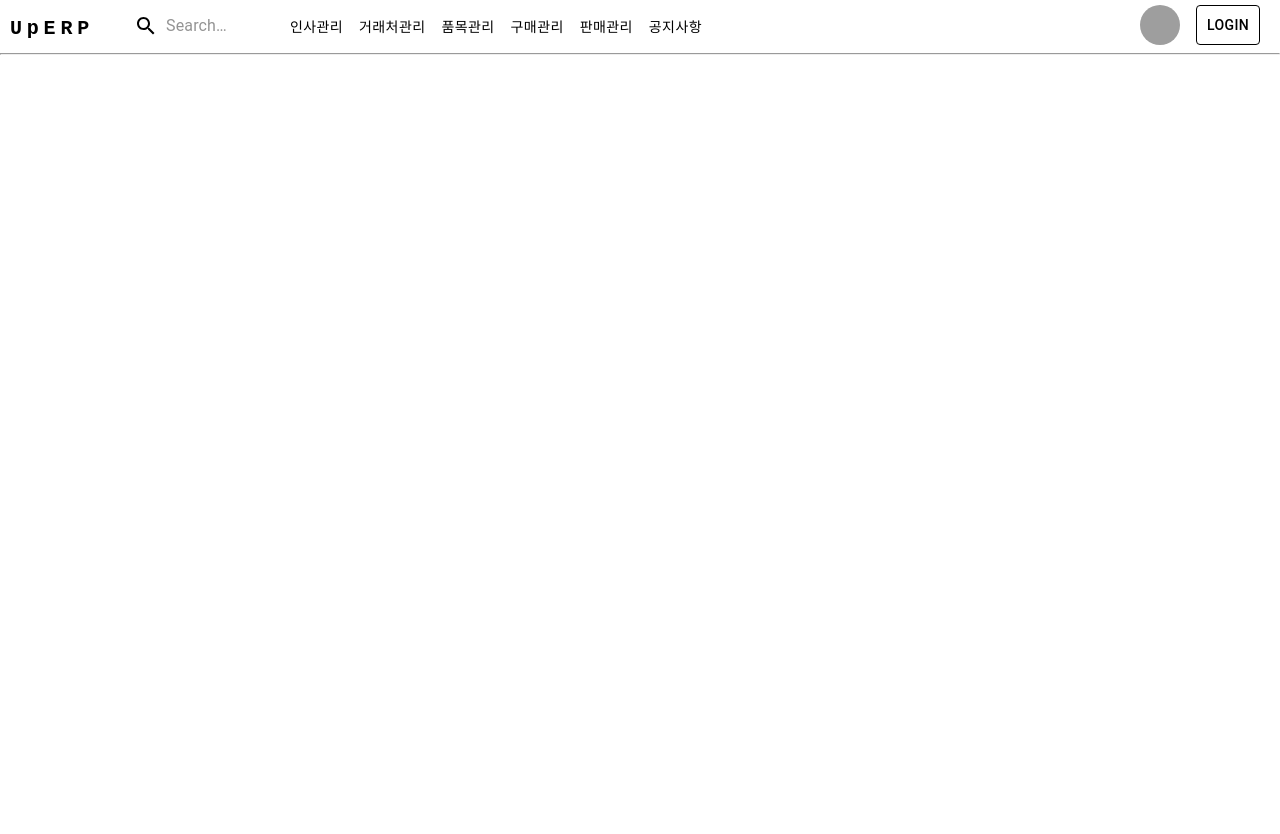
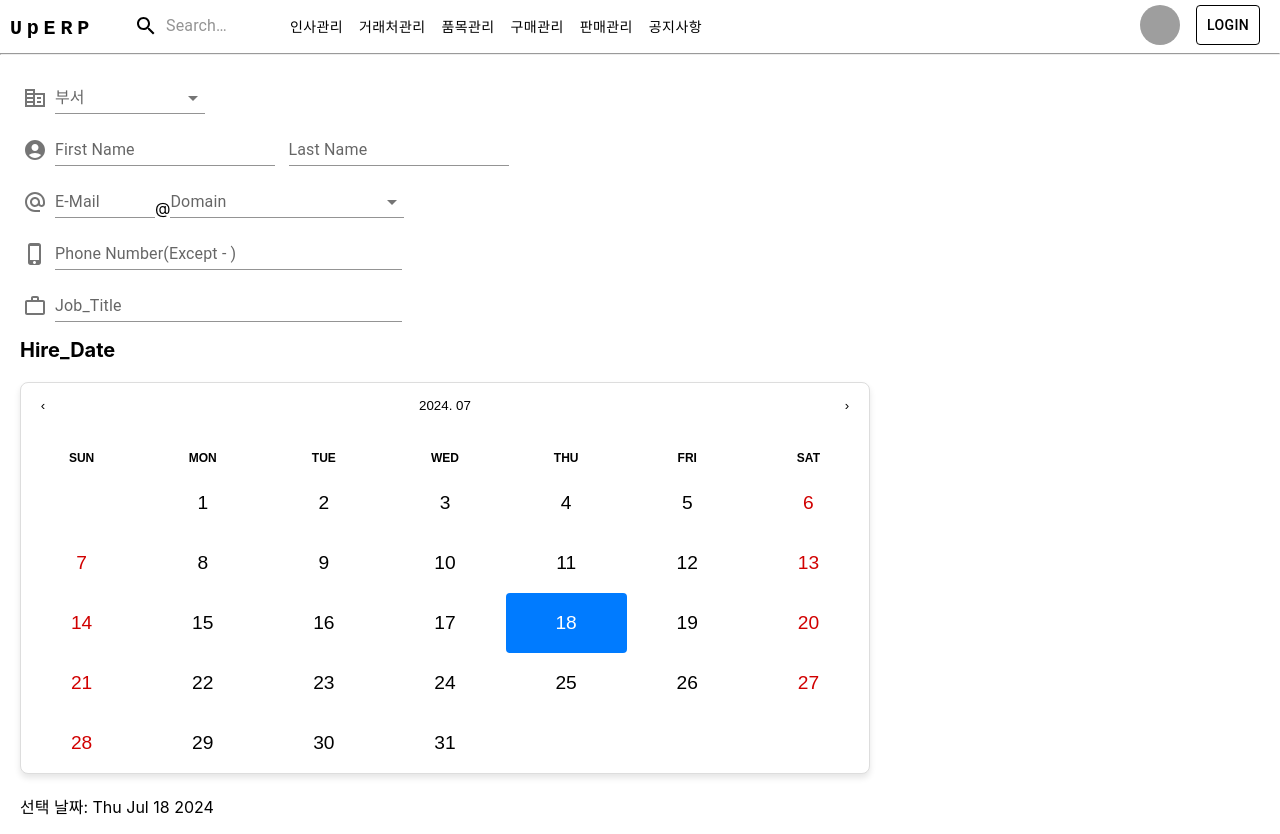
Before and after one commit to whkim98/UpErp, a React (Create React App) app in the folder frontend/: page /addEmployee in a window 1280 px wide. Before the commit the page ends 800 px from the top, so only its background shows below. Built offline with nearby package versions, Linux system fonts and the light colour scheme; no server answers; grey boxes are pictures that could not be loaded.

Commit message:
addEmployee

```diff
--- a/frontend/src/Root.js
+++ b/frontend/src/Root.js
@@ -4,6 +4,7 @@ import Main from './Main';
 import EmployeeManagement from './components/Employee/EmployeeManagement';
 import LoginForm from './components/Login/LoginForm';
 import HumanResource from './components/Employee/HumanResource';
+import AddEmployee from './components/Employee/AddEmployee';
 // import EmployeeManagement from './EmployeeManagement';
 // import ClientManagement from './ClientManagement';
 // import ItemManagement from './ItemManagement';
@@ -22,6 +23,7 @@ const Root = () => {
                 <Route path="/sales-management" element={<SalesManagement />} /> */}
                 <Route path="/loginform" element={<LoginForm/>}/>
                 <Route path='/humanresources' element={<HumanResource/>}/>
+                <Route path='/addEmployee' element={<AddEmployee/>}/>
             </Routes>
         </Router>
     );
--- /dev/null
+++ b/frontend/src/components/Employee/AddEmployee.js
@@ -0,0 +1,105 @@
+import { AccountCircle } from '@mui/icons-material';
+import { Autocomplete, Box, TextField } from '@mui/material';
+import CorporateFareIcon from '@mui/icons-material/CorporateFare';
+import AlternateEmailIcon from '@mui/icons-material/AlternateEmail';
+import PhoneIphoneIcon from '@mui/icons-material/PhoneIphone';
+import WorkOutlineIcon from '@mui/icons-material/WorkOutline';
+import React from 'react';
+import AddEmployeeHireDate from './AddEmployeeHireDate';
+
+const AddEmployee = () => {
+    const defaultProps = {
+        options: top100Films,
+        getOptionLabel: (option) => option.title,
+      };
+
+    const emailProps = {
+        options: email,
+        getOptionLabel: (option) => option.title,
+    }
+
+
+    return (
+        <div>
+            <table style={{width: '500px', marginLeft: '20px'}}>
+                <tr>
+                    <td>
+                        <Box sx={{ display: 'flex', alignItems: 'flex-end' }}>
+                            <CorporateFareIcon sx={{ color: 'action.active', mr: 1, my: 0.5 }}/>
+                            <Autocomplete
+                                {...defaultProps}
+                                id="disable-close-on-select"
+                                disableCloseOnSelect
+                                renderInput={(params) => (
+                                <TextField {...params} label="부서" variant="standard" style={{width: '150px'}}/>
+                                )}
+                            />
+                        </Box>
+                    </td>
+                </tr>
+                <tr>
+                    <td>
+                        <Box sx={{ display: 'flex', alignItems: 'flex-end' }}>
+                            <AccountCircle sx={{ color: 'action.active', mr: 1, my: 0.5 }} />
+                            <TextField id="input-with-sx" label="First Name" variant="standard" />
+                            &nbsp;&nbsp;&nbsp;
+                            <TextField id="input-with-sx" label="Last Name" variant="standard" />
+                        </Box>
+                    </td>
+                </tr>
+                <tr>
+                    <td>
+                        <Box sx={{ display: 'flex', alignItems: 'flex-end' }}>
+                            <AlternateEmailIcon sx={{ color: 'action.active', mr: 1, my: 0.5 }} />
+                            <TextField id="input-with-sx" label="E-Mail" variant="standard" style={{width: '100px'}}/>
+                            @
+                            <Autocomplete
+                                {...emailProps}
+                                id="disable-close-on-select"
+                                disableCloseOnSelect
+                                renderInput={(params) => (
+                                <TextField {...params} variant="standard" label="Domain" style={{width: '234px'}}/>
+                                )}
+                            />
+                        </Box>
+                    </td>
+                </tr>
+                <tr>
+                    <td>
+                        <Box sx={{ display: 'flex', alignItems: 'flex-end' }}>
+                            <PhoneIphoneIcon sx={{ color: 'action.active', mr: 1, my: 0.5 }} />
+                            <TextField id="input-with-sx" label="Phone Number(Except - )" variant="standard" style={{width: '347px'}}/>
+                        </Box>
+                    </td>
+                </tr>
+                <tr>
+                    <td>
+                        <Box sx={{ display: 'flex', alignItems: 'flex-end' }}>
+                            <WorkOutlineIcon sx={{ color: 'action.active', mr: 1, my: 0.5 }} />
+                            <TextField id="input-with-sx" label="Job_Title" variant="standard" style={{width: '347px'}}/>
+                        </Box>
+                    </td>
+                </tr>
+            </table>
+            <div style={{display: 'flex'}}>
+                <AddEmployeeHireDate/>
+            </div>
+        </div>
+    );
+};
+
+const top100Films = [
+    { title: '개발팀' },
+    { title: '재무팀' },
+    { title: '인사팀' },
+    { title: '물류팀' },
+  ]
+
+const email = [
+    { title: 'daum.net'},
+    { title: 'naver.com'},
+    { title: 'google.com'},
+    { title: 'hanmail.net'},
+]
+
+export default AddEmployee;
--- /dev/null
+++ b/frontend/src/components/Employee/AddEmployeeHireDate.js
@@ -0,0 +1,53 @@
+import moment from 'moment';
+import React, { useState } from 'react';
+import Calendar from 'react-calendar';
+import 'react-calendar/dist/Calendar.css'; // 기본 스타일 import
+import styled from 'styled-components'; // styled-components를 사용하는 경우
+
+// StyledCalendarWrapper와 StyledCalendar 정의
+const StyledCalendarWrapper = styled.div`
+  display: flex;
+  justify-content: center;
+  align-items: center;
+  margin: 20px;
+  line-height: 5rem; /* 숫자의 위아래 간격 조정 */
+`;
+
+const StyledCalendar = styled(Calendar)`
+  border: 1px solid #ddd;
+  border-radius: 8px;
+  box-shadow: 0 4px 6px rgba(0, 0, 0, 0.1);
+  width: 850px;
+  margin-right: 50px;
+`;
+
+const CalendarComponent = () => {
+  const [date, setDate] = useState(new Date());
+
+  const handleDateChange = (newDate) => {
+    setDate(newDate);
+  };
+
+  return (
+    <div>
+        <h1 style={{marginLeft: '20px', fontSize: '20px'}}>Hire_Date</h1>
+      <StyledCalendarWrapper>
+        <StyledCalendar
+          value={date}
+          onChange={handleDateChange}
+          formatDay={(locale, date) => moment(date).format("D")} // 일 제거 숫자만 보이게
+          formatYear={(locale, date) => moment(date).format("YYYY")} // 네비게이션 눌렀을때 숫자 년도만 보이게
+          formatMonthYear={(locale, date) => moment(date).format("YYYY. MM")} // 네비게이션에서 2023. 12 이렇게 보이도록 설정
+          calendarType="gregory" // 일요일 부터 시작
+          showNeighboringMonth={false} // 전달, 다음달 날짜 숨기기
+          next2Label={null} // +1년 & +10년 이동 버튼 숨기기
+          prev2Label={null} // -1년 & -10년 이동 버튼 숨기기
+          minDetail="year" // 10년단위 년도 숨기기
+        />
+      </StyledCalendarWrapper>
+      <p style={{marginLeft: '20px'}}>선택 날짜: {date.toDateString()}</p>
+    </div>
+  );
+};
+
+export default CalendarComponent;
--- a/frontend/src/components/Employee/HumanResource.js
+++ b/frontend/src/components/Employee/HumanResource.js
@@ -1,11 +1,19 @@
 import React, { useState, useEffect } from 'react';
 import axios from 'axios';
 import ReactVirtualizedTable from './ReactVirtualizedTable'; // 경로를 맞춰주세요
+import { Button } from '@mui/material';
+import { useNavigate } from 'react-router-dom';
 
 const HumanResource = () => {
   const [employees, setEmployees] = useState([]);
   const [loading, setLoading] = useState(true);
   const [error, setError] = useState(null);
+
+  const navigate = useNavigate();
+
+  const handleNavigation = async(path) => {
+    navigate(path);
+  }
 
   useEffect(() => {
     const fetchEmployees = async () => {
@@ -44,7 +52,10 @@ const HumanResource = () => {
   if (error) return <p>Error: {error}</p>;
 
   return (
-    <ReactVirtualizedTable data={employees} />
+    <div>
+        <ReactVirtualizedTable data={employees} />
+        <Button style={{color: 'black'}} onClick={() => handleNavigation('/addEmployee')}>사원추가</Button>
+    </div>
   );
 };
 
--- a/frontend/src/components/Employee/ReactVirtualizedTable.js
+++ b/frontend/src/components/Employee/ReactVirtualizedTable.js
@@ -34,7 +34,7 @@ function formatDate(dateString) {
   const date = new Date(dateString);
   const year = date.getFullYear();
   const month = String(date.getMonth() + 1).padStart(2, '0'); // 월을 2자리로
-  const day = String(date.getDate()).padStart(2, '0'); // 일을 2자리로
+  const day = String(date.getDate()).padStart(2, '0');
   return `${year}-${month}-${day}`;
 }
 
@@ -60,8 +60,8 @@ function fixedHeaderContent() {
           key={column.dataKey}
           variant="head"
           align={column.numeric ? 'right' : 'left'}
-          style={{ width: column.width, fontWeight: 'bold', fontSize: '1rem' }} // 굵고 큰 글씨 스타일
-          sx={{ backgroundColor: 'background.paper', borderBottom: '2px solid #ccc' }} // 배경색과 하단 테두리
+          style={{ width: column.width, fontWeight: 'bold', fontSize: '1rem' }}
+          sx={{ backgroundColor: 'background.paper', borderBottom: '2px solid #ccc' }}
         >
           {column.label}
         </TableCell>
@@ -91,7 +91,7 @@ function rowContent(index, row) {
 // 테이블 컴포넌트
 export default function ReactVirtualizedTable({ data: initialData }) {
     const [order, setOrder] = useState('');
-    const [tableData, setTableData] = useState(initialData); // 상태 변수 이름 변경
+    const [tableData, setTableData] = useState(initialData);
 
     const Search = styled('div')(({ theme }) => ({
         position: 'relative',
@@ -139,7 +139,7 @@ export default function ReactVirtualizedTable({ data: initialData }) {
                 params: { order: selectedOrder }
             });
             console.log('데이터', response.data);
-            setTableData(response.data); // 데이터 상태 업데이트
+            setTableData(response.data);
         } catch (error) {
             console.error('Error fetching data:', error);
         }
@@ -173,13 +173,13 @@ export default function ReactVirtualizedTable({ data: initialData }) {
                 </FormControl>
             </div>
 
-            <Paper style={{ height: 400, width: '80%' }}> {/* Paper의 width를 80%로 설정 */}
+            <Paper style={{ height: 400, width: '80%' }}>
                 <TableVirtuoso
                     data={tableData} // 상태로부터 데이터를 전달
                     components={VirtuosoTableComponents}
                     fixedHeaderContent={fixedHeaderContent}
                     itemContent={rowContent}
-                    style={{ width: '100%' }} // TableVirtuoso의 width를 100%로 설정
+                    style={{ width: '100%' }}
                 />
             </Paper>
         </div>
```
